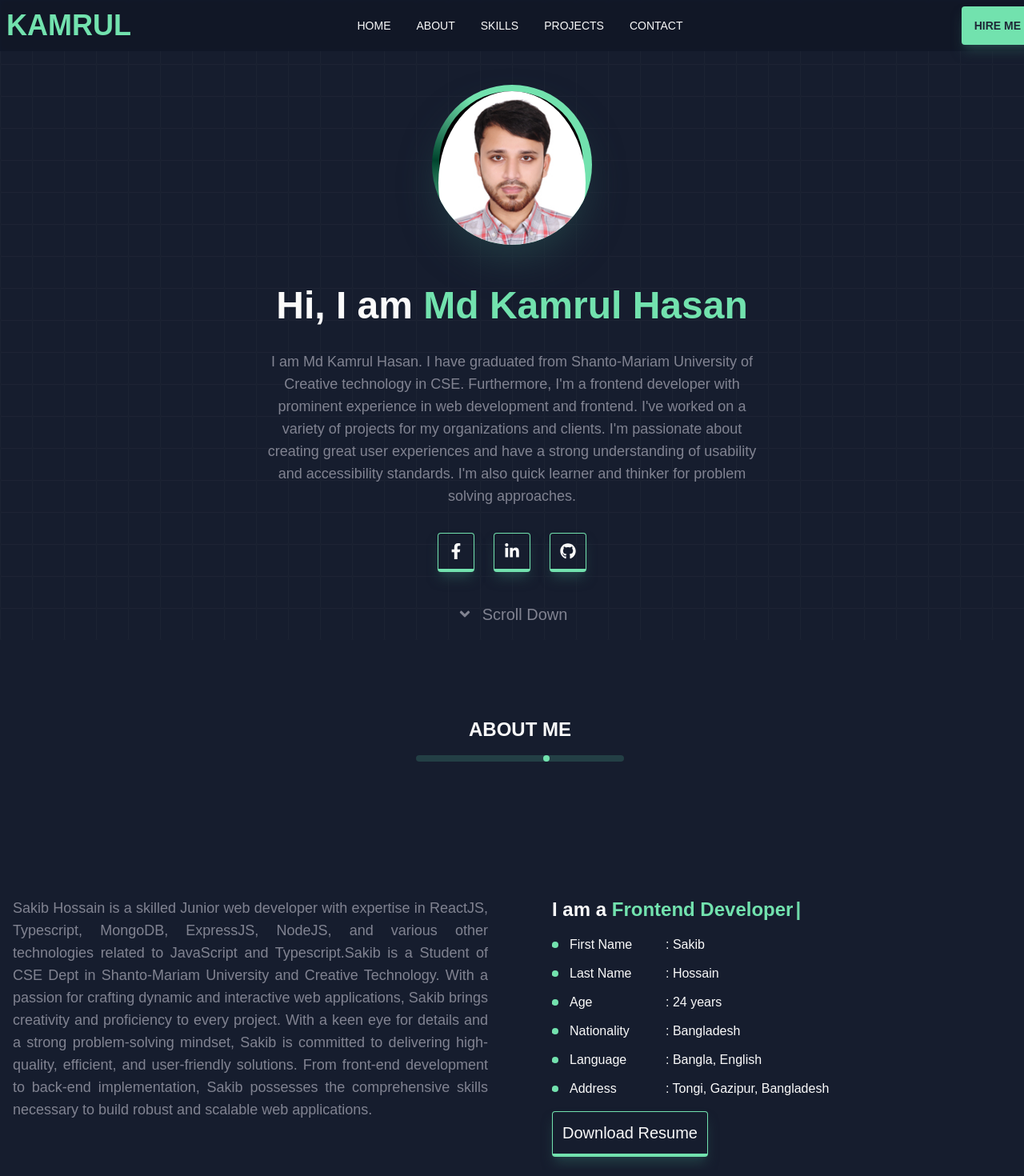
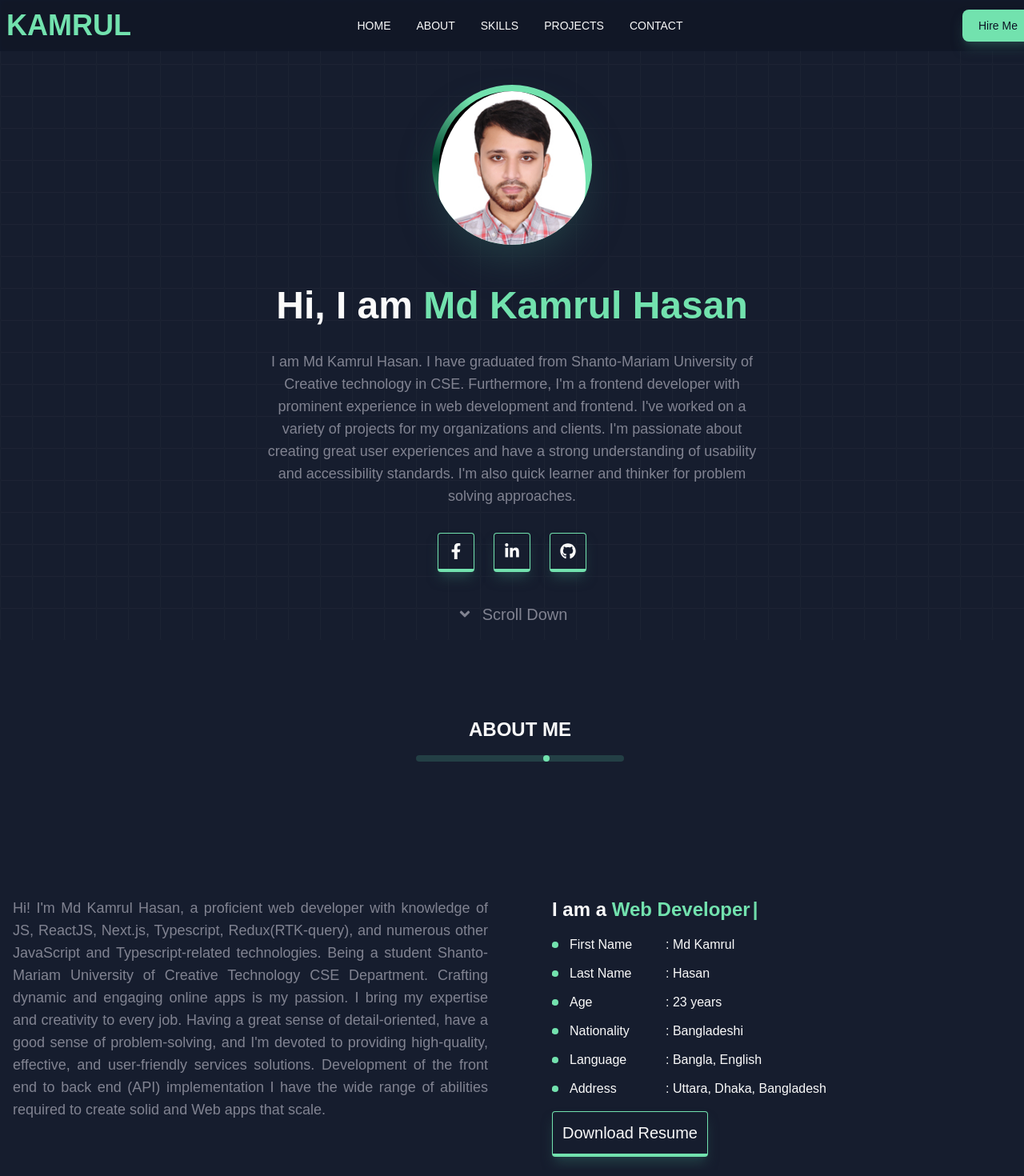
Before and after one commit to Rafi5734/Portfolio, a React (Vite) app: page / in a window 1280 px wide. Shown: the top 1470 px of the page at 80% size. Built offline with nearby package versions, Linux system fonts and the light colour scheme; a web font is replaced by a local one.

Commit message:
about section done

```diff
--- a/index.html
+++ b/index.html
@@ -8,7 +8,7 @@
   </head>
   <body>
     <div id="root">
-      <div class="w-screen min-h-screen flex items-center justify-center bg-[#0b1224f3]">
+      <div class="w-full min-h-screen flex justify-center items-center bg-[#0b1324]">
         <img class="w-52" src="./src/assets/preLoader.gif" alt="pre loader">
       </div>
     </div>
--- a/src/components/About.tsx
+++ b/src/components/About.tsx
@@ -3,15 +3,15 @@ import SectionHead from "../components/SectionHead";
 
 const About = () => {
   const words = [
-    "Junior Web Developer",
     "Frontend Developer",
     "Web Developer",
+    "React & Next Developer",
   ];
 
   // ?? Handle Download Resume
   const handleDownload = () => {
     const resumeUrl =
-      "https://drive.google.com/file/d/1AbxFC2EigjuPBVwhHsY-O-sm0Gv6Pt14/view?usp=sharing";
+      "https://drive.google.com/file/d/1Y-nvpQyK1E87UtDy5jtBMVi7Ji5zjXj-/view?usp=sharing";
     const fileIdMatch = resumeUrl.match(/[-\w]{25,}/);
     const fileId = fileIdMatch?.[0] ?? "";
     const downloadUrl = `https://drive.google.com/uc?export=download&id=${fileId}`;
@@ -26,16 +26,17 @@ const About = () => {
           data-aos-duration="2000"
           className="text-desc-color lg:text-lg text-justify"
         >
-          Sakib Hossain is a skilled Junior web developer with
-          expertise in ReactJS, Typescript, MongoDB, ExpressJS, NodeJS, and
-          various other technologies related to JavaScript and Typescript.Sakib is a Student of CSE Dept in Shanto-Mariam University and Creative Technology. With
-          a passion for crafting dynamic and interactive web applications, Sakib
-          brings creativity and proficiency to every project. With a keen eye
-          for details and a strong problem-solving mindset, Sakib is committed to
-          delivering high-quality, efficient, and user-friendly solutions. From
-          front-end development to back-end implementation, Sakib possesses the
-          comprehensive skills necessary to build robust and scalable web
-          applications.
+          Hi! I'm Md Kamrul Hasan, a proficient web developer with knowledge of
+          JS, ReactJS, Next.js, Typescript, Redux(RTK-query), and numerous other
+          JavaScript and Typescript-related technologies. Being a student
+          Shanto-Mariam University of Creative Technology CSE Department.
+          Crafting dynamic and engaging online apps is my passion. I bring my
+          expertise and creativity to every job. Having a great sense of
+          detail-oriented, have a good sense of problem-solving, and I'm devoted
+          to providing high-quality, effective, and user-friendly services
+          solutions. Development of the front end to back end (API)
+          implementation I have the wide range of abilities required to create
+          solid and Web apps that scale.
         </p>
         <div
           data-aos="fade-left"
@@ -58,25 +59,25 @@ const About = () => {
               <strong className="inline-block lg:min-w-[120px] min-w-[100px] font-medium">
                 First Name
               </strong>
-              : Sakib
+              : Md Kamrul
             </li>
             <li className="my-list relative">
               <strong className="inline-block lg:min-w-[120px] min-w-[100px] font-medium">
                 Last Name
               </strong>
-              : Hossain
+              : Hasan
             </li>
             <li className="my-list relative">
               <strong className="inline-block lg:min-w-[120px] min-w-[100px] font-medium">
                 Age
               </strong>
-              : 24 years
+              : 23 years
             </li>
             <li className="my-list relative">
               <strong className="inline-block lg:min-w-[120px] min-w-[100px] font-medium">
                 Nationality
               </strong>
-              : Bangladesh
+              : Bangladeshi
             </li>
             <li className="my-list relative">
               <strong className="inline-block lg:min-w-[120px] min-w-[100px] font-medium">
@@ -88,7 +89,7 @@ const About = () => {
               <strong className="inline-block lg:min-w-[120px] min-w-[100px] font-medium">
                 Address
               </strong>
-              : Tongi, Gazipur, Bangladesh
+              : Uttara, Dhaka, Bangladesh
             </li>
           </ul>
           <button onClick={handleDownload} className="social-btn">
--- a/src/components/Navbar.tsx
+++ b/src/components/Navbar.tsx
@@ -37,8 +37,25 @@ const Navbar = () => {
           </ul>
         </div>
         <div className="navbar-end">
-          <button className="btn lg:btn-md btn-sm primary-btn bg-main-color hover:bg-main-color border-0 rounded shadow-lg shadow-sec-color">
-            <span>Hire me</span>
+          {/* <button
+            data-tooltip-target="tooltip-bottom"
+            data-tooltip-placement="bottom"
+            type="button"
+            className="btn lg:btn-md btn-sm primary-btn bg-main-color hover:bg-main-color border-0 rounded shadow-lg shadow-sec-color"
+          >
+            <span className="text-[#0b1324]">
+              <a href="#about">Hire Me</a>
+            </span>
+          </button> */}
+          <button
+            data-tooltip-target="tooltip-bottom"
+            data-tooltip-placement="bottom"
+            type="button"
+            className="mb-2 md:mb-0 text-white bg-[#72e2ae] focus:ring-4 focus:outline-none font-medium rounded-lg hover:bg-main-color text-sm px-5 py-2.5 text-center dark:bg-[#72e2ae]-600 dark:hover:bg-[#72e2ae]-700 shadow-lg shadow-sec-color"
+          >
+            <span className="text-[#0b1324]">
+              <a href="#about">Hire Me</a>
+            </span>
           </button>
           <div className="dropdown dropdown-left">
             <label
--- a/src/index.css
+++ b/src/index.css
@@ -137,12 +137,12 @@ body {
   background-image: url("./assets/loader.gif");
   background-position: center;
   background-repeat: no-repeat;
-  background-size: 100px;
+  background-size: 100%;
   min-height: auto;
 }
 
 .lazy__slide img {
-  background-color: transparent;
+  background-color: none;
   width: 100%;
   height: 100%;
   object-fit: cover;
```
